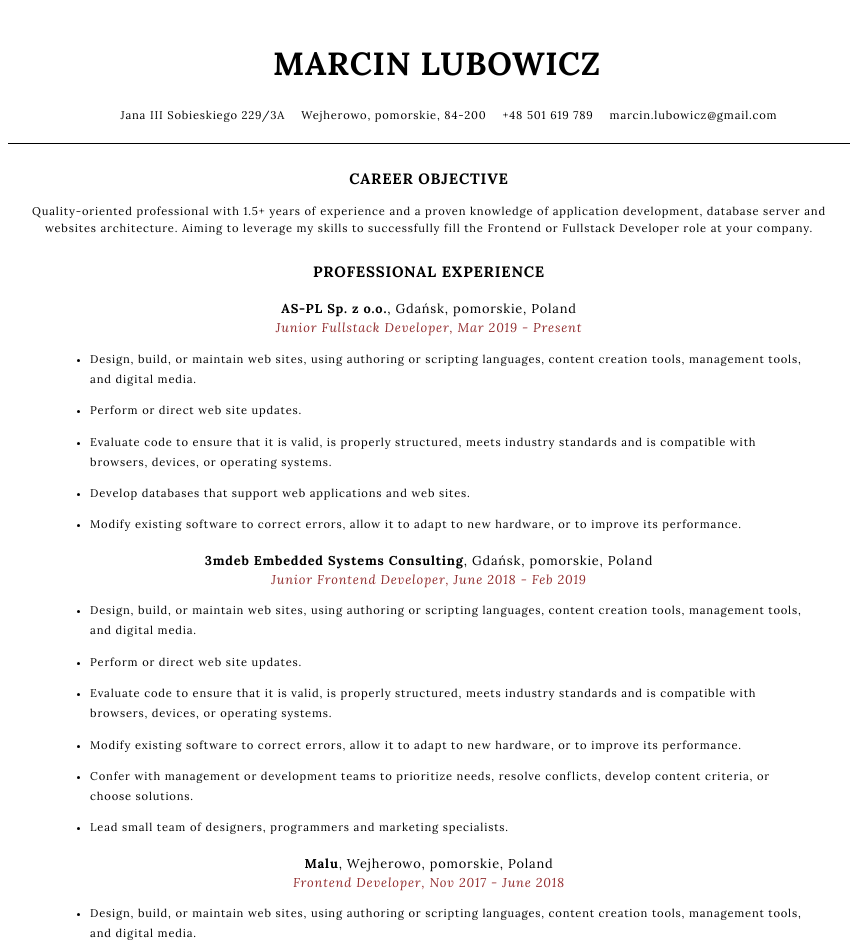
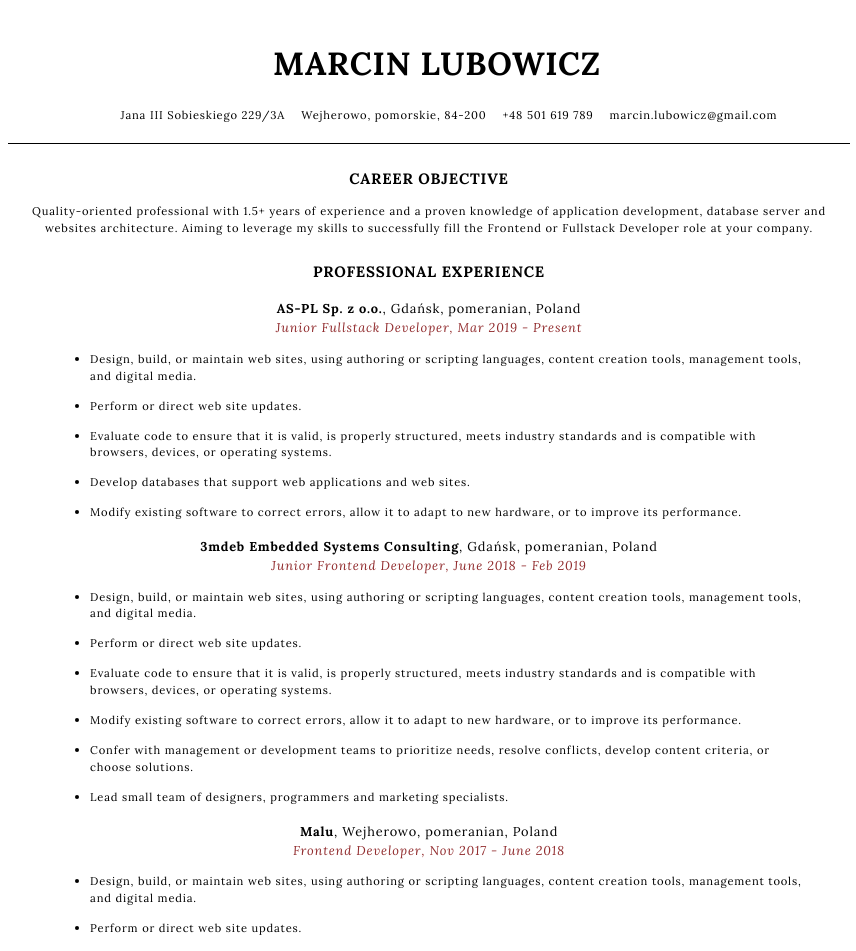
Before and after one commit to Moviss/cv-app, a React (Create React App) app: page / in a window 1280 px wide. Shown: the top 951 px of the page, without its empty margins (211-1067 px from the left). Built offline with nearby package versions, Linux system fonts and the light colour scheme.

Commit message:
Small improvement on professional section

```diff
--- a/src/components/CareerObjective/CareerObjective.module.scss
+++ b/src/components/CareerObjective/CareerObjective.module.scss
@@ -1,6 +1,10 @@
 .job {
   max-width: 90%;
   margin: 1rem auto 0 auto;
+
+  li {
+    font-size: 0.8rem;
+  }
 }
 
 .companyName {
@@ -15,5 +19,4 @@
 
 .responsibilities {
   text-align: left;
-  line-height: 1.8;
 }
--- a/src/components/ProfessionalExperience/ProfessionalExperience.js
+++ b/src/components/ProfessionalExperience/ProfessionalExperience.js
@@ -6,7 +6,7 @@ const jobs = [
     companyName: 'AS-PL Sp. z o.o.',
     position: 'Junior Fullstack Developer',
     period: 'Mar 2019 - Present',
-    location: 'Gdańsk, pomorskie, Poland',
+    location: 'Gdańsk, pomeranian, Poland',
     responsibilities: [
       'Design, build, or maintain web sites, using authoring or scripting languages, content creation tools, management tools, and digital media.',
       'Perform or direct web site updates.',
@@ -19,7 +19,7 @@ const jobs = [
     companyName: '3mdeb Embedded Systems Consulting',
     position: 'Junior Frontend Developer',
     period: 'June 2018 - Feb 2019',
-    location: 'Gdańsk, pomorskie, Poland',
+    location: 'Gdańsk, pomeranian, Poland',
     responsibilities: [
       'Design, build, or maintain web sites, using authoring or scripting languages, content creation tools, management tools, and digital media.',
       'Perform or direct web site updates.',
@@ -33,7 +33,7 @@ const jobs = [
     companyName: 'Malu',
     position: 'Frontend Developer',
     period: 'Nov 2017 - June 2018',
-    location: 'Wejherowo, pomorskie, Poland',
+    location: 'Wejherowo, pomeranian, Poland',
     responsibilities: [
       'Design, build, or maintain web sites, using authoring or scripting languages, content creation tools, management tools, and digital media.',
       'Perform or direct web site updates.',
```
